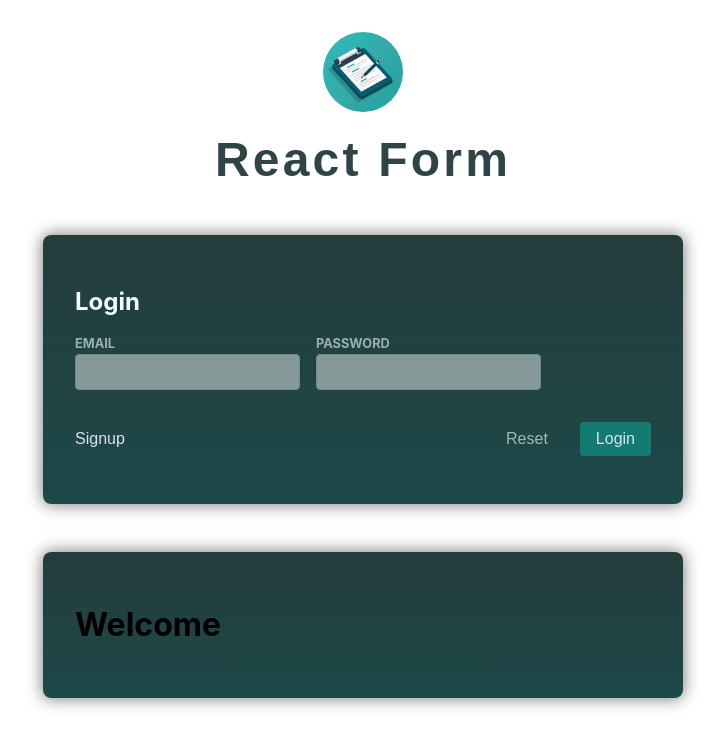
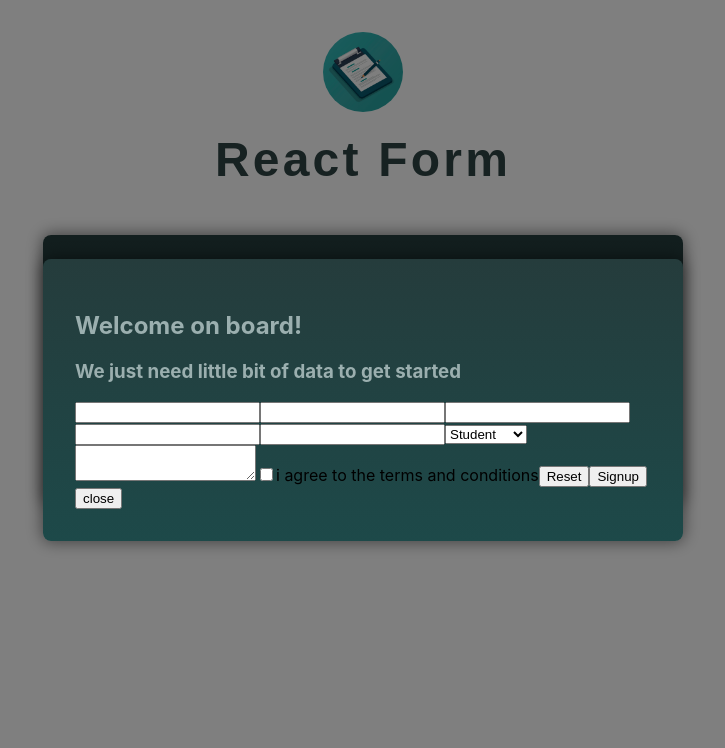
Before and after one commit to deba443/react-login-updated, a React (Create React App) app: page / in a window 1280 px wide. Both pictures are taken after a click on the button "Signup". Shown: the top 748 px of the page, without its empty margins (277-1002 px from the left). Built offline with nearby package versions, Linux system fonts and the light colour scheme.

Commit message:
created separate file for modal and added it to Register file all the structural part of register is done only some styling and functionality are left

```diff
--- a/src/App.js
+++ b/src/App.js
@@ -1,14 +1,17 @@
 import Header from "./components/Header";
 import Login from "./components/Login";
 import Register from "./components/Register";
+import { useState } from "react";
+import Modal from "./components/Modal";
 
 function App() {
+  const [show,setShow]=useState(false)
   return (
     <div className="App">
       <Header />
       <main>
-        <Login />
-        <Register />
+        <Login setShow={setShow}/>
+        <Register show={show} setShow={setShow} onClose={()=>setShow(false)}/>
       </main>
     </div>
   );
--- a/src/components/Login.jsx
+++ b/src/components/Login.jsx
@@ -1,6 +1,7 @@
 import style from "./Login.module.css"
 import { useState,useEffect} from "react";
-export default function Login() {
+export default function Login(props) {
+  const {setShow}=props
     const [userData,setUserData]=useState({
         email:"",
         password:""
@@ -9,7 +10,6 @@ export default function Login() {
       email:"",
       password:""
     })
-    const [isResgisterModalOpen,setIsRegisterModalOpen]=useState(false)
     const handleInputData=(e)=>{
       setError(prev=>({
         ...prev,
@@ -23,8 +23,10 @@ export default function Login() {
     }
     const handleLogin=(e)=>{
       e.preventDefault()
+      console.log("trying to login")
       if (validateEmail(userData?.email)){
         if (passwordValidate(userData?.password)){
+          console.log("Login successful");
           setUserData(prev=>({
             ...prev,
             email:"",
@@ -49,7 +51,6 @@ export default function Login() {
       }
     }
     const resetButton=(e)=>{
-      // e.preventDefault()
       setUserData({email:"",password:""})
       return
     }
@@ -61,8 +62,8 @@ export default function Login() {
       const passwordRegex = /^\S{5,}$/;
       return passwordRegex.test(password)
     }
-    const handleSignUp=()=>{
-      setIsRegisterModalOpen(true)
+    const handleSignUp=(e)=>{
+      setShow(true)
     }
   return (
     <form className={style.form} onSubmit={handleLogin}>
--- /dev/null
+++ b/src/components/Modal.jsx
@@ -0,0 +1,13 @@
+import style from "./Modal.module.css"
+const Modal=({children,onClose})=>{
+    return(
+        <div className={style.modalOverLay}>
+            <div className={style.modalContent}>
+                {children}
+                <button onClick={onClose} className={style.modalCloseButton}>close</button>
+            </div>
+
+        </div>
+    )
+}
+export default Modal
--- /dev/null
+++ b/src/components/Modal.module.css
@@ -0,0 +1,24 @@
+.modalOverLay {
+  background: rgba(0, 0, 0, 0.5);
+  height: 100%;
+  width: 100%;
+  position: fixed;
+  top: 0;
+  bottom: 0;
+  display: flex;
+  justify-content: center;
+  align-items: center;
+}
+.modalContent {
+  width: 90%;
+  max-width: 40rem;
+  margin: 3rem auto;
+  padding: 2rem;
+  background: linear-gradient(180deg, #253c3c, #1d4949);
+  border-radius: 8px;
+  box-shadow: 0 0 16px 1px rgba(0, 0, 0, 0.5);
+  /* height: 60%; */
+}
+.modalCloseButton {
+  cursor: pointer;
+}
--- a/src/components/Register.jsx
+++ b/src/components/Register.jsx
@@ -1,9 +1,35 @@
-import style from "./Register.module.css"
-const Register=()=>{
-    return(
-        <form>
-            <h1>Welcome</h1>
-        </form>
-    )
-}
-export default Register
+import { useState } from "react";
+import style from "./Register.module.css";
+import Modal from "./Modal";
+const Register = ({ show, setShow ,onClose}) => {
+  if (!show) {
+    return null;
+  }
+  // const onClose=()=>{
+  //     setShow(false)
+  // }
+
+  return (
+    <Modal onClose={onClose}>
+      <h2 className={style.upperFont}>Welcome on board!</h2>
+      <h3 className={style.upperFont}>We just need little bit of data to get started</h3>
+      <form >
+        <input type="email"/>
+        <input type="password"/>
+        <input type="password"/>
+        <input type="text"/>
+        <input type="text"/>
+        <select name="role" id="role">
+          <option value="student">Student</option>
+          <option value="employee">Employee</option>
+        </select>
+        <textarea></textarea>
+        <input type="checkbox" name="agree"/>
+        <label htmlFor="agree">i agree to the terms and conditions</label>
+        <button type="button">Reset</button>
+        <button >Signup</button>
+      </form>
+    </Modal>
+  );
+};
+export default Register;
--- a/src/components/Register.module.css
+++ b/src/components/Register.module.css
@@ -1,4 +1,4 @@
-form {
+/* form {
   width: 90%;
   max-width: 40rem;
   margin: 3rem auto;
@@ -6,4 +6,53 @@ form {
   background: linear-gradient(180deg, #253c3c, #1d4949);
   border-radius: 8px;
   box-shadow: 0 0 16px 1px rgba(0, 0, 0, 0.5);
+} */
+/* .modalOverlay {
+  position: fixed;
+  top: 12%;
+  left: 20%;
+  width: 90%;
+  max-width: 60rem;
+  height: 80%;
+  max-height: 70vh; */
+/* background: linear-gradient(180deg, #253c3c, #1d4949); */
+/* background: red;
+  display: flex;
+  justify-content: center;
+  align-items: center;
+  z-index: 1000;
+} */
+.modalOverlay {
+  position: fixed;
+  top: 0;
+  left: 0;
+  width: 100%;
+  height: 100%;
+  background: rgba(0, 0, 0, 0.5);
+  display: flex;
+  justify-content: center;
+  align-items: center;
+  z-index: 1000;
 }
+
+.modalContent {
+  background: green;
+  padding: 20px;
+  border-radius: 8px;
+  box-shadow: 0 4px 8px rgba(0, 0, 0, 0.2);
+  position: relative;
+}
+
+.closeButton {
+  position: absolute;
+  top: 10px;
+  right: 10px;
+  background: none;
+  border: none;
+  font-size: 1.5rem;
+  cursor: pointer;
+}
+
+.upperFont{
+  color: #9bafaf;;
+}
```
